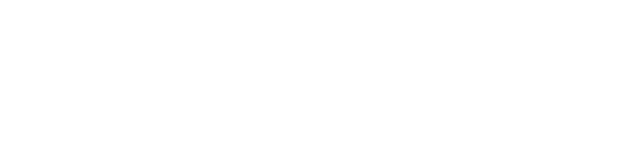
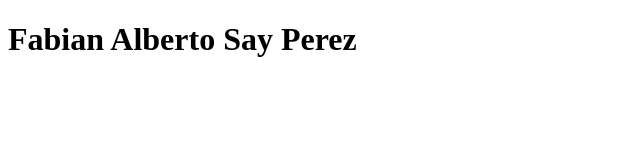
Before and after one commit to fsay2020464/Prueba1_IN5AM, a plain HTML site: page index.html in a window 1280 px wide. Shown: the whole page, without its empty margins (0-640 px from the left). Drawn offline with Linux system fonts and the light colour scheme.

Commit message:
Agregar Nombre en titulo 1

```diff
--- a/index.html
+++ b/index.html
@@ -6,6 +6,6 @@
     <title>Fabian Say</title>
 </head>
 <body>
-
+ <h1> Fabian Alberto Say Perez</h1>
 </body>
 </html>
```
